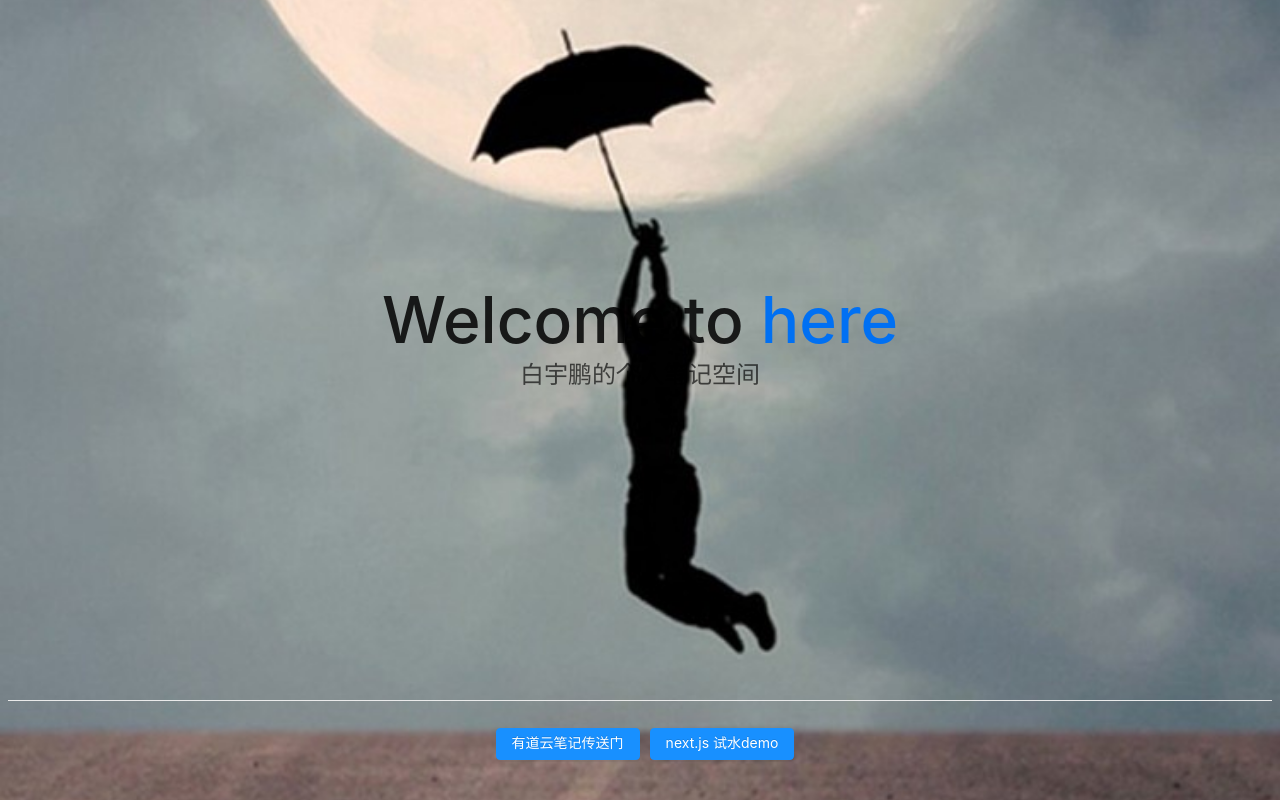
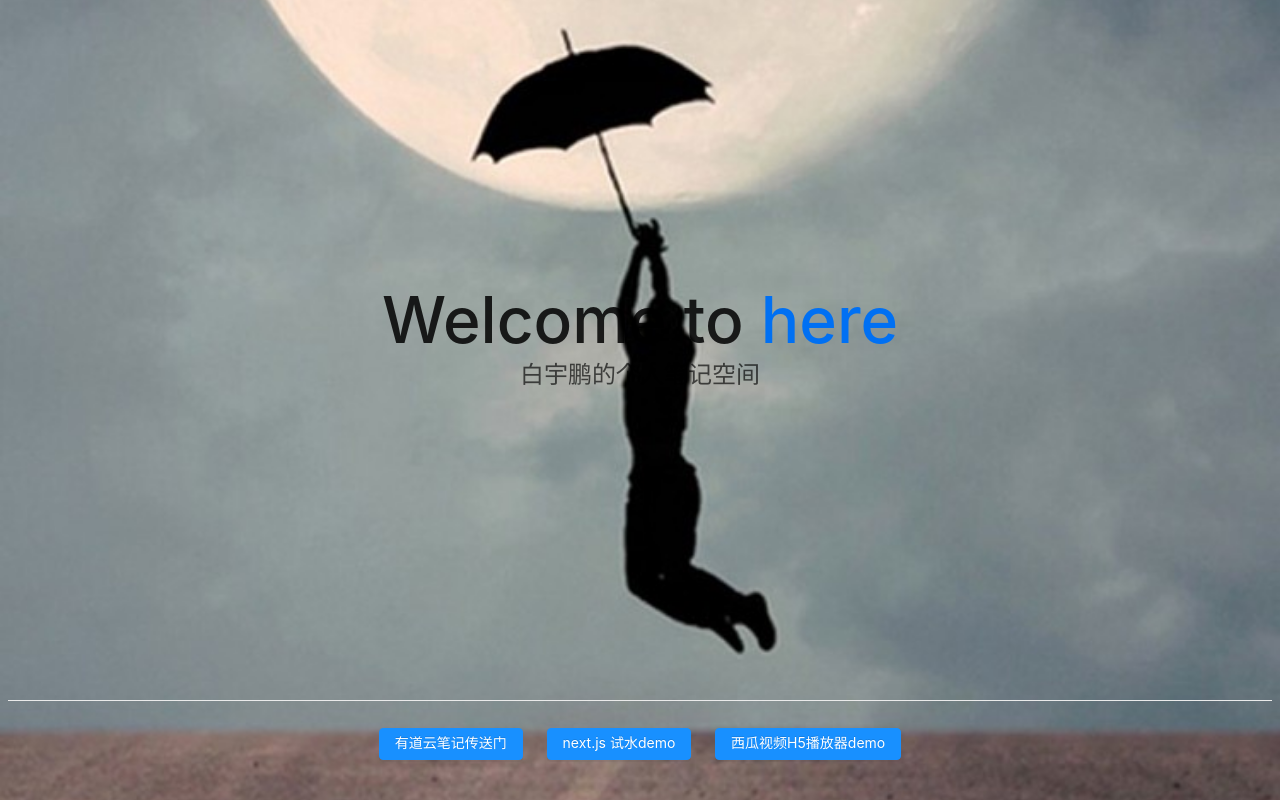
Before and after one commit to dreamSeekerYu/youdaoyun, a Next.js app: page / in a window 1280 px wide. Built offline with nearby package versions, Linux system fonts and the light colour scheme.

Commit message:
实验西瓜视频播放器

```diff
--- a/package.json
+++ b/package.json
@@ -15,6 +15,7 @@
     "next": "9.3.5",
     "node-sass": "^4.13.1",
     "react": "16.13.1",
-    "react-dom": "16.13.1"
+    "react-dom": "16.13.1",
+    "xgplayer": "^2.6.16"
   }
 }
--- a/pages/index.css
+++ b/pages/index.css
@@ -1,5 +1,5 @@
 button {
-  margin-left: 10px;
+  margin: 10px;
   max-width: 300px;
   height: 50px;
   border-radius: 10px;
@@ -12,7 +12,7 @@ button {
   flex-direction: column;
   justify-content: center;
   align-items: center;
-  background: url('/image/bj.jpg') center center no-repeat;
+  background: url("/image/bj.jpg") center center no-repeat;
   background-size: cover;
 }
 
@@ -81,8 +81,8 @@ code {
   border-radius: 5px;
   padding: 0.75rem;
   font-size: 1.1rem;
-  font-family: Menlo, Monaco, Lucida Console, Liberation Mono, DejaVu Sans Mono,
-    Bitstream Vera Sans Mono, Courier New, monospace;
+  font-family: Menlo, Monaco, Lucida Console, Liberation Mono, DejaVu Sans Mono, Bitstream Vera Sans Mono, Courier New,
+    monospace;
 }
 
 .grid {
@@ -131,3 +131,7 @@ code {
     flex-direction: column;
   }
 }
+
+footer p {
+  line-height: 40px;
+}
--- a/pages/index.js
+++ b/pages/index.js
@@ -53,11 +53,15 @@ export default function Home() {
             <a href="http://note.youdao.com/noteshare?id=cdceb903fc357fcd530728e5c613dfd8">
               有道云笔记传送门
             </a>
-          </Button>
-
+          </Button>{' '}
           <Link href="/study/nuxt">
             <Button inline type="primary">
               next.js 试水demo
+            </Button>
+          </Link>{' '}
+          <Link href="/xgplayer">
+            <Button inline type="primary">
+              西瓜视频H5播放器demo
             </Button>
           </Link>
         </p>
```
Also changed, not shown: pages/xgplayer/index.js (added, +39 -0 lines), 1 other file (tests, documents, lock files or other folders).
